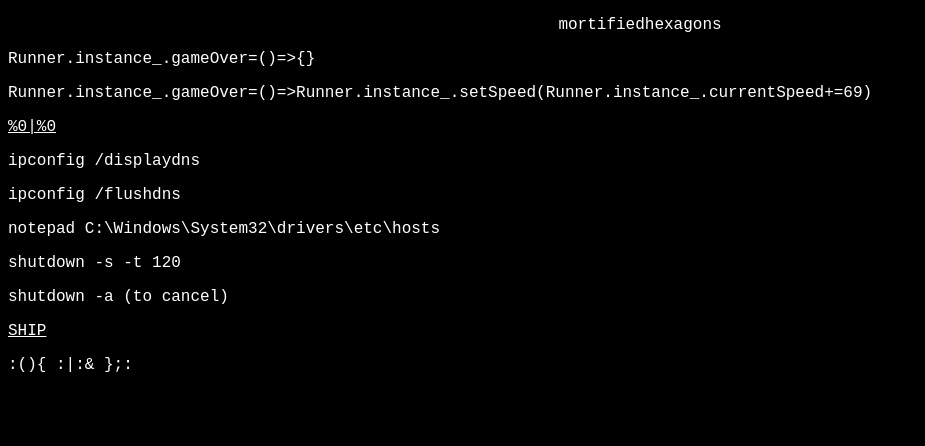
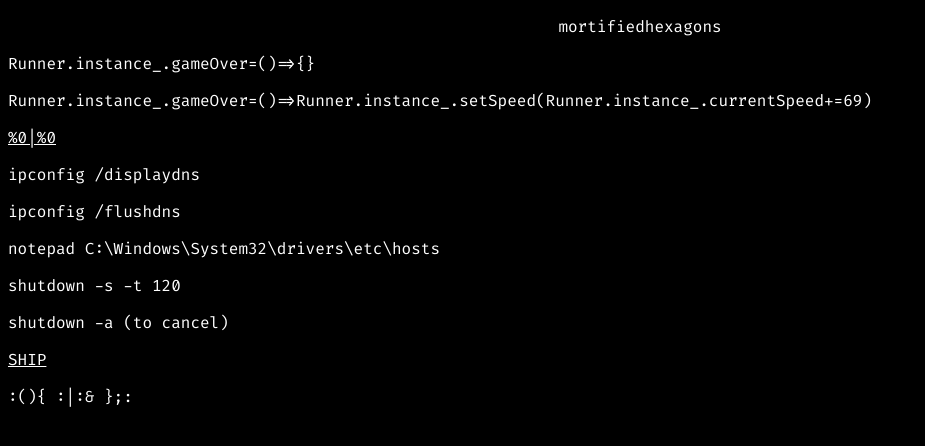
Before and after one commit to DrunkenLyricist/imp, a plain HTML site: page index.html in a window 1280 px wide. Shown: the whole page, without its empty margins (0-925 px from the left). Drawn offline with Linux system fonts and the light colour scheme.

Commit message:
Update index.html

```diff
--- a/index.html
+++ b/index.html
@@ -2,7 +2,7 @@
 <html>
 <head>
     <title>imp</title>
-    <link href='https://fonts.googleapis.com/css?family=Ubuntu Mono' rel='stylesheet'>
+    <link href="https://fonts.googleapis.com/css2?family=Fira+Code&display=swap" rel="stylesheet">
     <meta name="viewport" content="width=device-width, initial-scale=1.0, maximum-scale=1.0, user-scalable=no" />
 
 <style>
```
